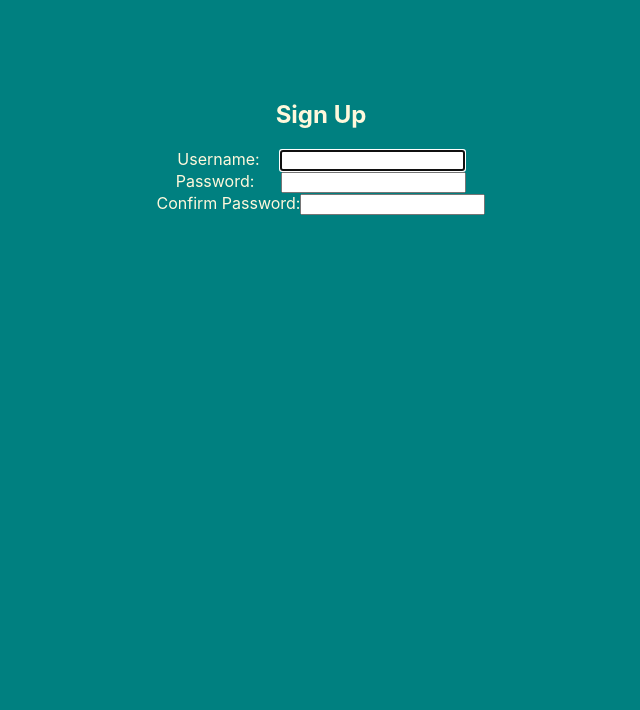
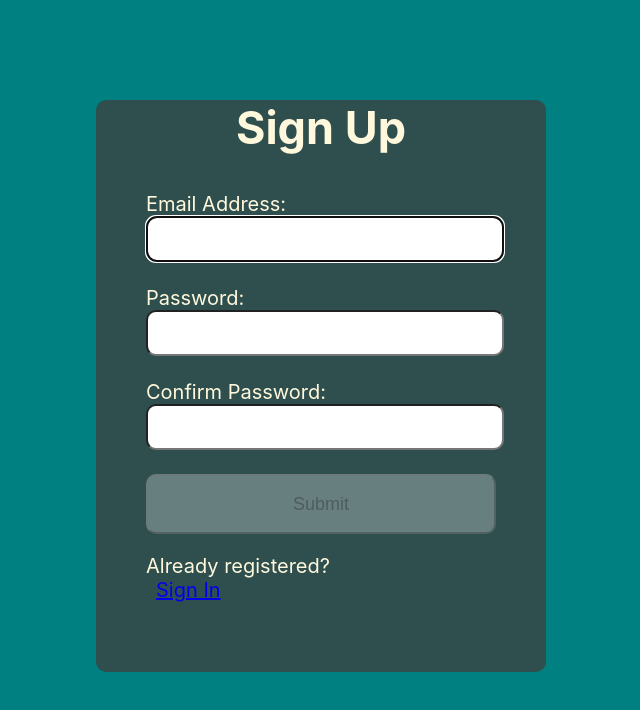
Before and after one commit to lttrinh2000/BugTracker, a React (Create React App) app in the folder src/main/frontend/: page / in a window 1280 px wide. Shown: the top 710 px of the page, without its empty margins (319-959 px from the left). Built offline with nearby package versions, Linux system fonts and the light colour scheme.

Commit message:
Finished Sign Up page. Need to implement Submit button function and Sign In page

```diff
--- a/src/main/frontend/src/App.css
+++ b/src/main/frontend/src/App.css
@@ -39,12 +39,38 @@ span {
   margin-left: 10px;
 }
 
-.userName {
-  margin-right: 20px;
+section {
+  display: block;
+  margin : 0 auto;
+  font-size: 1.25em;
+  width: 450px;
+  height: auto;
+  text-align: left;
+  border-radius: 10px;
+  background-color:darkslategray;
 }
 
-.passWord {
-  margin-right: 27px;
+form {
+  padding-left: 50px;
+  padding-right: 50px;
+  padding-bottom: 50px;
+}
+
+form h1 {
+  font-size: 45px;
+  text-align: center;
+}
+
+input, button {
+  font-size: large;
+  display: block;
+  width: 350px;
+  height: 40px;
+  border-radius: 10px;
+}
+
+button {
+  height: 60px;
 }
 
 .showMark {
--- a/src/main/frontend/src/components/ImageUpload.js
+++ b/src/main/frontend/src/components/ImageUpload.js
@@ -25,7 +25,7 @@ const UserProfiles = () => {
           {user.id ? <img src={`http://localhost:8080/api/v1/user-profile/${user.id}/image/download`} alt="profile upload"/> : null}
           <br/>
           <br/>
-          <h1> {user.userName} </h1>
+          <h1> {user.emailAddress} </h1>
           <p> {user.id} </p>
           <Dropzone id={user.id}/>
           <br/>
--- a/src/main/frontend/src/components/SignUpAccount.js
+++ b/src/main/frontend/src/components/SignUpAccount.js
@@ -2,16 +2,16 @@ import React, { useRef, useState, useEffect } from "react";
 import { faCheck, faTimes, faInfoCircle } from "@fortawesome/free-solid-svg-icons";
 import { FontAwesomeIcon } from "@fortawesome/react-fontawesome";
 
-const USER_REGEX = new RegExp("^\\w[\\w.]{4,18}\\w$");
-const PWD_REGEX = new RegExp("^\\w[\\w.](?=.*?[#?!@$%^&*-]){4,18}\\w$");
+const EMAIL_REGEX = /^(([^<>()[\]\\.,;:\s@"]+(\.[^<>()[\]\\.,;:\s@"]+)*)|(".+"))@((\[[0-9]{1,3}\.[0-9]{1,3}\.[0-9]{1,3}\.[0-9]{1,3}\])|(([a-zA-Z\-0-9]+\.)+[a-zA-Z]{2,}))$/;
+const PWD_REGEX = /^(?=.*[a-z])(?=.*[A-Z])(?=.*\d)(?=.*[@$!%*?&])[A-Za-z\d@$!%*?&]{4,18}$/;
 
 const SignUp = () => {
-    const userRef = useRef();
+    const emailRef = useRef();
     const errRef = useRef();
 
-    const [userName, setUserName] = useState('');
-    const [validName, setValidName] = useState(false);
-    const [userFocus, setUserFocus] = useState(false);
+    const [emailAddress, setEmailAddress] = useState('');
+    const [validEmail, setValidEmail] = useState(false);
+    const [emailFocus, setEmailFocus] = useState(false);
 
     const [pwd, setPwd] = useState('');
     const [validPwd, setValidPwd] = useState(false);
@@ -26,16 +26,16 @@ const SignUp = () => {
     const [success, setSuccess] = useState(false);
 
     useEffect( () => {
-        userRef.current.focus();
+        emailRef.current.focus();
     }, []);
 
-    // Validate username
+    // Validate email address
     useEffect( () => {
-        const res = USER_REGEX.test(userName);
-        console.log("Username " + res);
-        console.log(userName);
-        setValidName(res);
-    }, [userName]);
+        const res = EMAIL_REGEX.test(emailAddress);
+        console.log("emailAddress " + res);
+        console.log(emailAddress);
+        setValidEmail(res);
+    }, [emailAddress]);
 
     // Validate password and matching password
     useEffect( () => {
@@ -50,67 +50,55 @@ const SignUp = () => {
 
     useEffect( () => {
         setErrMsg('');
-    }, [userName, pwd, matchPwd]);
+    }, [emailAddress, pwd, matchPwd]);
 
     return (
-        <section>
+        <section className="registration">
             <p ref={errRef} className={errMsg ? "errmsg" : "offscreen"} aria-live="assertive">{errMsg}</p>
 
-            <h1>Sign Up</h1>
             <form>
+                <h1>Sign Up</h1>
                 <div>
-                    <label className="userName" htmlFor="username">
-                        Username:
+                    <label htmlFor="emailAddress">
+                        Email Address:
                     </label>
+
+                    <span className={validEmail ? "showMark" : "hideMark"} /* Show checkmark icon when valid or nothing when invalid */>
+                        <FontAwesomeIcon icon={faCheck}/>
+                    </span>
+
+                    <span className={validEmail || !emailAddress ? "hideMark" : "showMark"} /* If emailAddress is valid or emailAddress is empty then hide the x mark */>
+                        <FontAwesomeIcon icon={faTimes}/>
+                    </span>
 
                     <input
                         type="text"
-                        id="username"
-                        ref={userRef}
+                        id="emailAddress"
+                        ref={emailRef}
                         autoComplete="off"
-                        onChange={(e) => setUserName(e.target.value)}
+                        onChange={(e) => setEmailAddress(e.target.value)}
                         required
                         // Set to true mean value is invalid and false mean value is valid
-                        aria-invalid={validName ? "false" : "true"}
+                        aria-invalid={validEmail ? "false" : "true"}
                         aria-describedby="uid"
-                        onFocus={() => setUserFocus(true)}
-                        onBlur={() => setUserFocus(false)}
+                        onFocus={() => setEmailFocus(true)}
+                        onBlur={() => setEmailFocus(false)}
                     />
 
-                    <span className={validName ? "showMark" : "hideMark"} /* Show checkmark icon when valid or nothing when invalid */>
-                        <FontAwesomeIcon icon={faCheck}/>
-                    </span>
-
-                    <span className={validName || !userName ? "hideMark" : "showMark"} /* If username is valid or username is empty then hide the x mark */>
-                        <FontAwesomeIcon icon={faTimes}/>
-                    </span>
-
-                    <p id="uid" className={userName.length > 0 && !validName ? "showInstruction" : "hideInstruction"}
-                        // If userFocus is True and the state of userName exist and the username is invalid
+                    <p id="uid" className={emailAddress.length > 0 && !validEmail ? "showInstruction" : "hideInstruction"}
+                        // If emailFocus is True and the state of emailAddress exist and the emailAddress is invalid
                         //  then show instruction otherwise hide the instruction
                     >
                         <FontAwesomeIcon icon={faInfoCircle}/>
-                        6 to 20 characters. <br/>
-                        Must begin with a letter. <br/>
-                        Only letters and numbers allowed.
+                        Email address is invalid. <br/>
                     </p>
+                    <br/>
                 </div>
 
                 <div>
-                    <label className="passWord" htmlFor="password">
+                    <label htmlFor="password">
                         Password:
                     </label>
-
-                    <input
-                        type="password"
-                        id="password"
-                        onChange={(e) => setPwd(e.target.value)}
-                        required
-                        aria-invalid={validPwd ? "false" : "true"}
-                        aria-describedby="pwdnote"
-                        onFocus={() => setUserFocus(true)}
-                        onBlur={() => setUserFocus(false)}
-                    />
 
                     <span className={validPwd && pwd.length > 0 ? "showMark" : "hideMark"}>
                         <FontAwesomeIcon icon={faCheck}/>
@@ -120,29 +108,30 @@ const SignUp = () => {
                         <FontAwesomeIcon icon={faTimes}/>
                     </span>
 
+                    <input
+                        type="password"
+                        id="password"
+                        onChange={(e) => setPwd(e.target.value)}
+                        required
+                        aria-invalid={validPwd ? "false" : "true"}
+                        aria-describedby="pwdnote"
+                        onFocus={() => setEmailFocus(true)}
+                        onBlur={() => setEmailFocus(false)}
+                    />
+
                     <p id="pwdnote" className={pwd.length > 0 && !validPwd ? "showInstruction" : "hideInstruction"}>
                         <FontAwesomeIcon icon={faInfoCircle}/>
                         6 to 20 characters. <br/>
                         Must include uppercase and lowercase letters, a number and a special character.<br/>
                         Allowed special characters: !, @, #, $, %
                     </p>
+                    <br/>
                 </div>
 
                 <div>
-                    <label className="matchPassWord" htmlFor="matchPassword">
+                    <label htmlFor="matchPassword">
                         Confirm Password:
                     </label>
-
-                    <input
-                        type="password"
-                        id="password"
-                        onChange={(e) => setMatchPwd(e.target.value)}
-                        required
-                        aria-invalid={validMatch ? "false" : "true"}
-                        aria-describedby="matchpwdnote"
-                        onFocus={() => setUserFocus(true)}
-                        onBlur={() => setUserFocus(false)}
-                    />
 
                     <span className={ pwd.length > 0 && matchPwd.length > 0 && validMatch ? "showMark" : "hideMark"}>
                         <FontAwesomeIcon icon={faCheck}/>
@@ -152,12 +141,31 @@ const SignUp = () => {
                         <FontAwesomeIcon icon={faTimes}/>
                     </span>
 
+                    <input
+                        type="password"
+                        id="password"
+                        onChange={(e) => setMatchPwd(e.target.value)}
+                        required
+                        aria-invalid={validMatch ? "false" : "true"}
+                        aria-describedby="matchpwdnote"
+                        onFocus={() => setEmailFocus(true)}
+                        onBlur={() => setEmailFocus(false)}
+                    />
+
                     <p id="matchpwdnote" className={!validMatch ? "showInstruction" : "hideInstruction"}>
                         <FontAwesomeIcon icon={faInfoCircle}/>
                         Password doesn't match <br/>
                     </p>
                 </div>
+                <br/>
 
+                <button disabled={ (validEmail === false || validPwd === false || validMatch === false) ? true : false}>Submit</button>
+
+                <p> Already registered? <br/>
+                    <span>
+                        <a href="/SignIn">Sign In</a>
+                    </span>
+                </p>
             </form>
         </section>
     )
```
